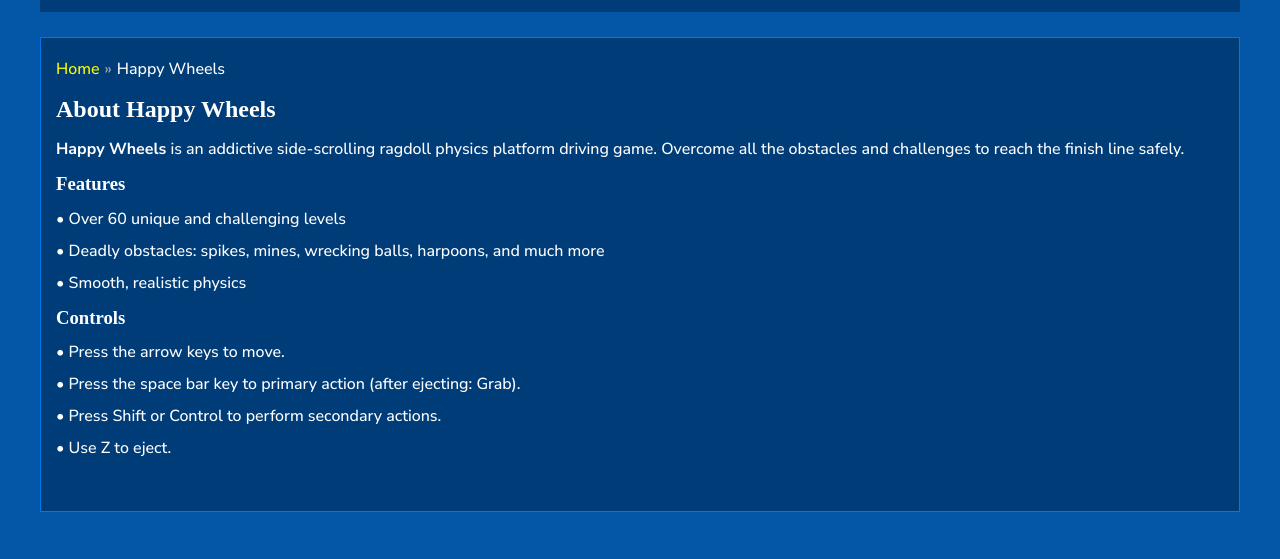
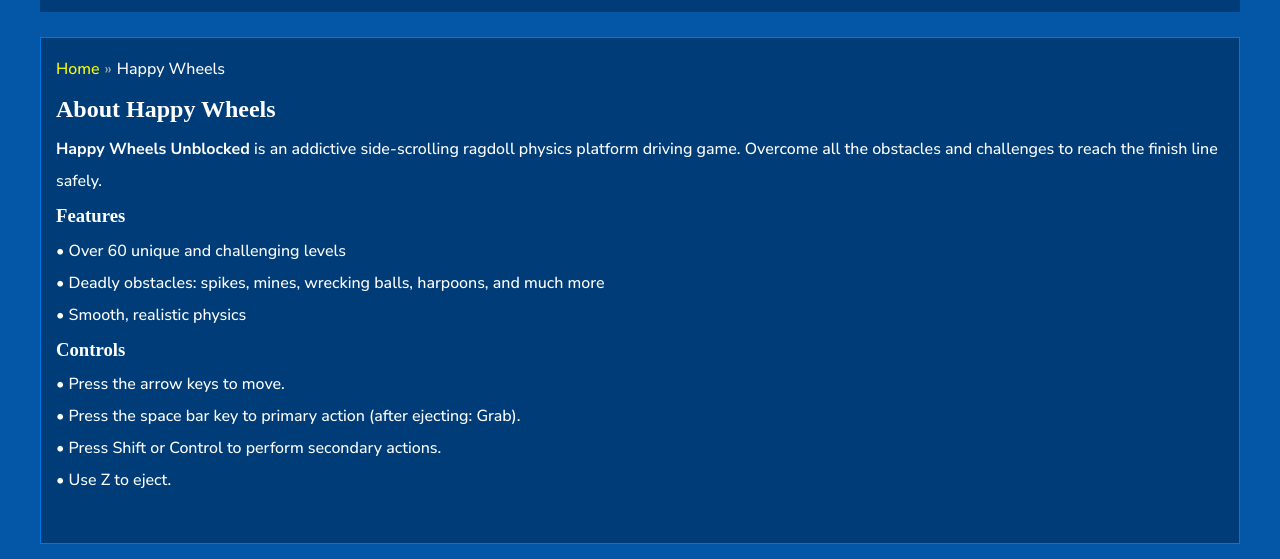
Before and after one commit to unblockedgamespremium6x/unblockedgamespremium6x.github.io, a plain HTML site: page happy-wheels.html in a window 1280 px wide. Shown: the part 889-1448 px from the top of the page. Before the commit the page ends 1416 px from the top, so only its background shows below. Drawn offline with Linux system fonts and the light colour scheme.

Commit message:
Update happy-wheels.html

```diff
--- a/happy-wheels.html
+++ b/happy-wheels.html
@@ -235,7 +235,7 @@
                             </div>
                         </div>
                         <div class="text-area--content">
-                            <h2>About Happy Wheels</h2><p><strong>Happy Wheels</strong> is an addictive side-scrolling ragdoll physics platform driving game. Overcome all the obstacles and challenges to reach the finish line safely.</p>
+                            <h2>About Happy Wheels</h2><p><strong>Happy Wheels Unblocked</strong> is an addictive side-scrolling ragdoll physics platform driving game. Overcome all the obstacles and challenges to reach the finish line safely.</p>
 <h3><strong>Features</strong></h3>
 <p>&bull; Over 60 unique and challenging levels<br />&bull; Deadly obstacles: spikes, mines, wrecking balls, harpoons, and much more<br />&bull; Smooth, realistic physics</p>
 <h3><strong>Controls</strong></h3>
```
